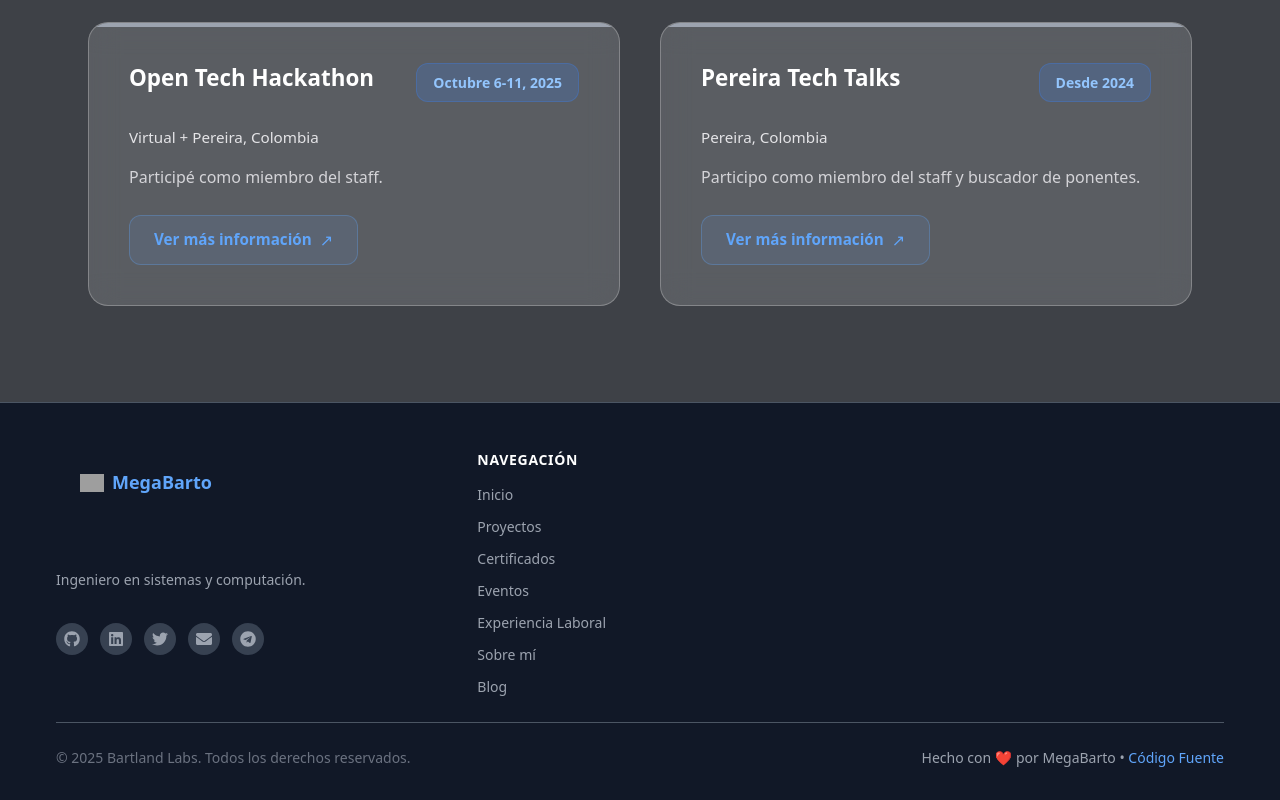
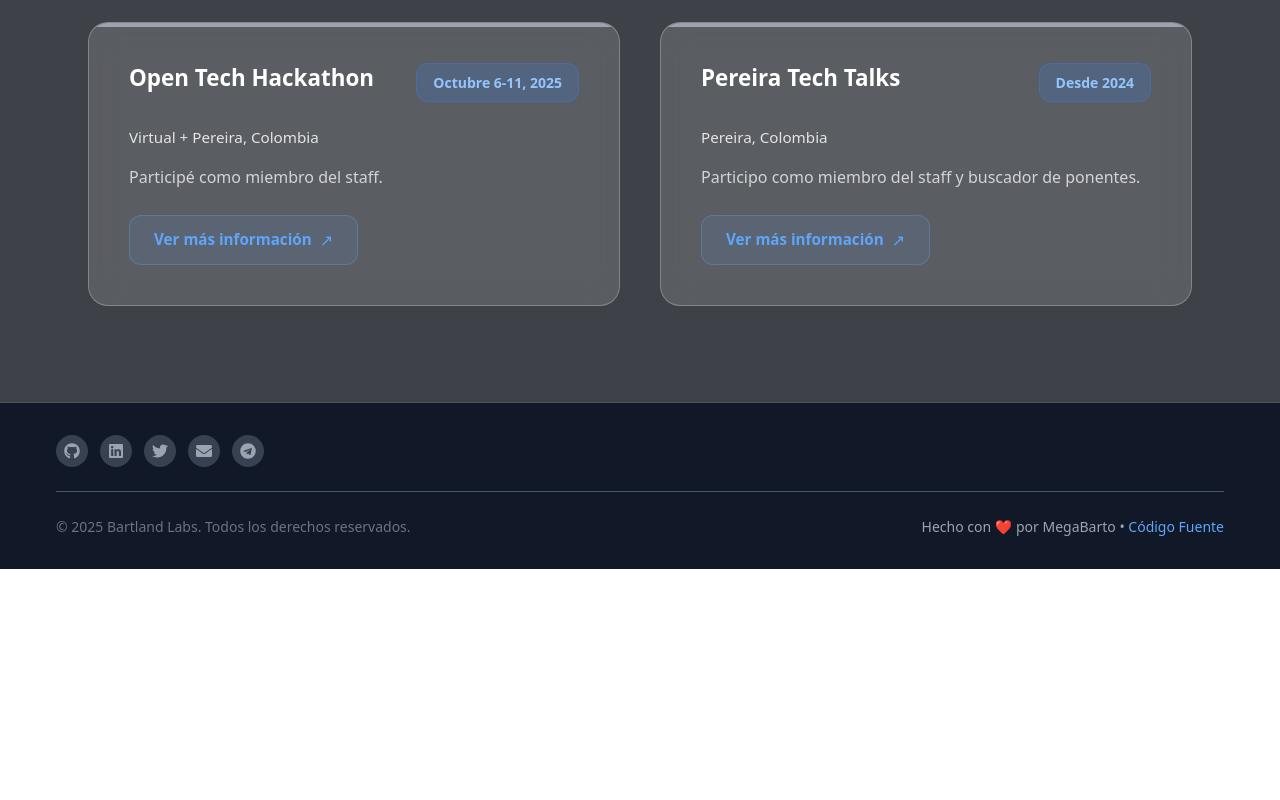
Before and after one commit to Mega-Barto/Mega-Barto.github.io, a React (Vite) app: page / in a window 1280 px wide. Shown: the part 6505-7305 px from the top of the page. After the commit the page ends 7074 px from the top, so only its background shows below. Built offline with nearby package versions, Linux system fonts and the light colour scheme; grey boxes are pictures that could not be loaded.

Commit message:
feat: Simplify footer by removing logo and footer sections for a cleaner design

```diff
--- a/src/components/Footer/Footer.tsx
+++ b/src/components/Footer/Footer.tsx
@@ -2,8 +2,6 @@ import React from 'react';
 import { useTranslation } from 'react-i18next';
 import './Footer.css';
 import { getActiveSocialLinks } from '../../config';
-import { getFooterSections } from '../../contents';
-import Logo from '../Logo';
 
 interface FooterProps {
   className?: string;
@@ -12,8 +10,6 @@ interface FooterProps {
 const Footer: React.FC<FooterProps> = ({ className = '' }) => {
   const { t } = useTranslation();
   const currentYear = new Date().getFullYear();
-
-  const footerSections = getFooterSections(t);
 
   // Obtener enlaces sociales activos desde la configuración centralizada
   const socialLinks = getActiveSocialLinks();
@@ -25,12 +21,6 @@ const Footer: React.FC<FooterProps> = ({ className = '' }) => {
         <div className="footer-main">
           {/* Brand Section */}
           <div className="footer-brand">
-            <div className="footer-logo">
-              <Logo href={null} size="medium" />
-            </div>
-            <p className="footer-description">
-              {t('personal.description')}
-            </p>
             <div className="footer-social">
               {socialLinks.map((social) => {
                 const IconComponent = social.icon;
@@ -48,28 +38,6 @@ const Footer: React.FC<FooterProps> = ({ className = '' }) => {
                 );
               })}
             </div>
-          </div>
-
-          {/* Footer Sections */}
-          <div className="footer-sections">
-            {footerSections.map((section) => (
-              <div key={section.title} className="footer-section">
-                <h3>{section.title}</h3>
-                <ul>
-                  {section.links.map((link) => (
-                    <li key={link.label}>
-                      <a
-                        href={link.href}
-                        target={link.href.startsWith('http') ? '_blank' : undefined}
-                        rel={link.href.startsWith('http') ? 'noopener noreferrer' : undefined}
-                      >
-                        {link.label}
-                      </a>
-                    </li>
-                  ))}
-                </ul>
-              </div>
-            ))}
           </div>
         </div>
 
```
